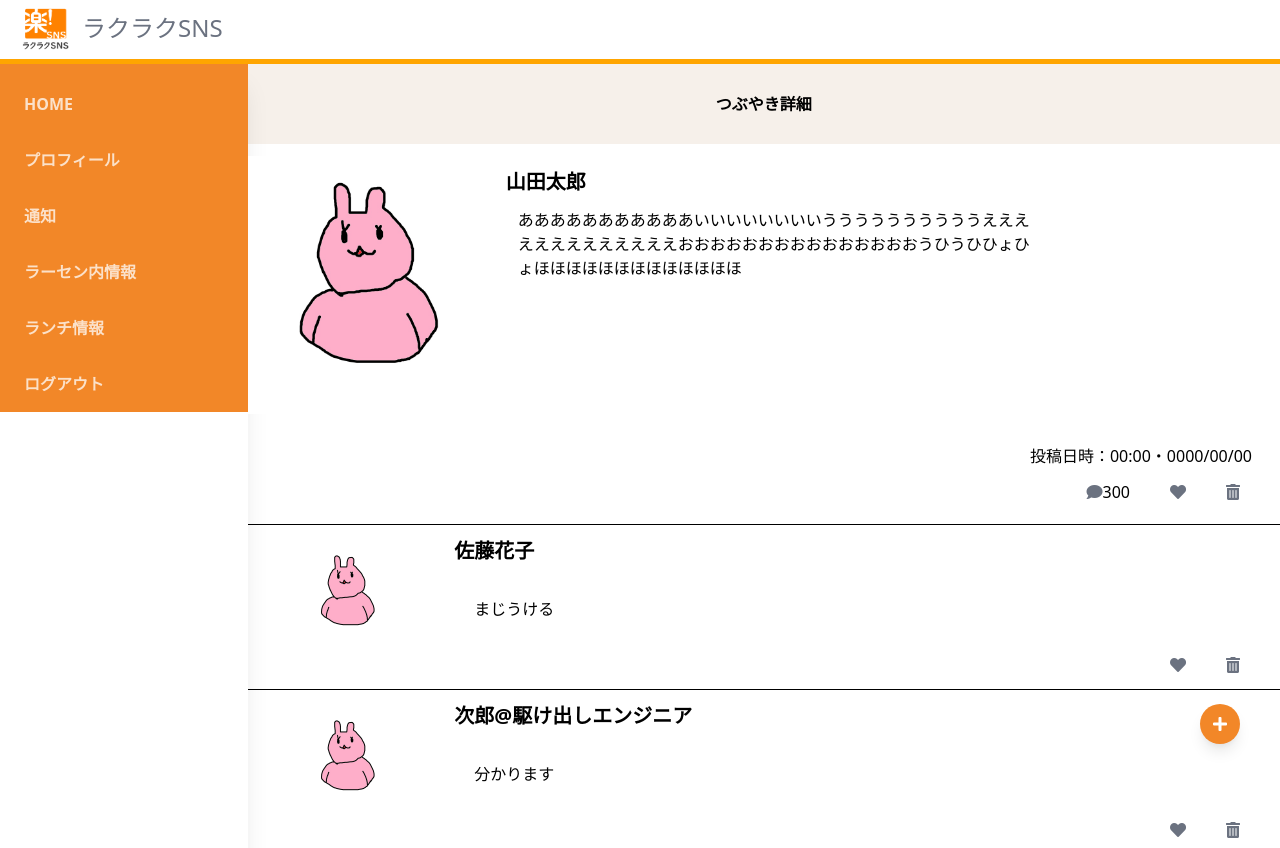
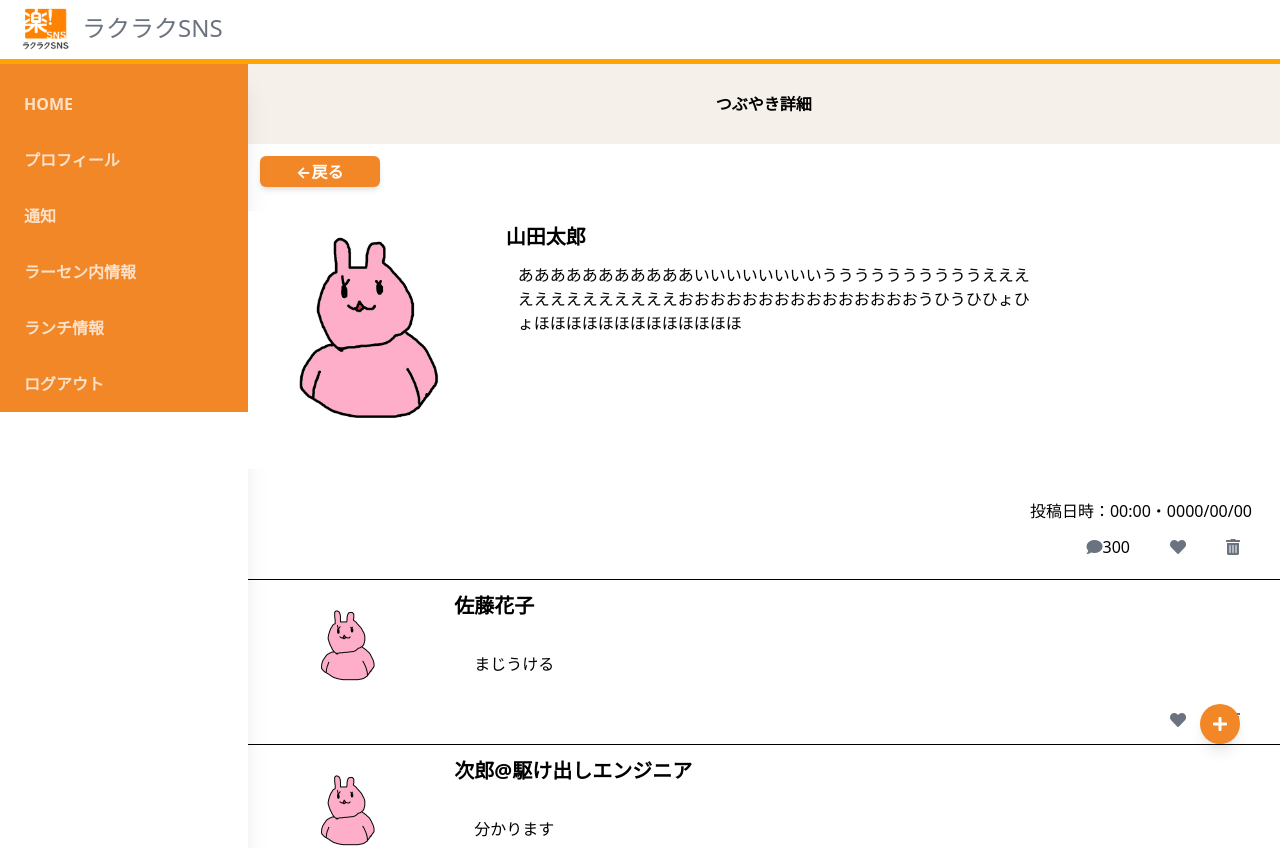
Before and after one commit to suzu1997/rakus-sns-app, a Next.js app: page /timeline/1 in a window 1280 px wide. Shown: the top 848 px of the page. Built offline with nearby package versions, Linux system fonts and the light colour scheme.

Commit message:
つぶやき詳細ページに戻るボタン追加

```diff
--- a/src/pages/timeline/[id].tsx
+++ b/src/pages/timeline/[id].tsx
@@ -1,6 +1,6 @@
 import Image from "next/image";
 import { NextPage } from "next";
-import { useState } from "react";
+import { useCallback, useState } from "react";
 import { MenuBar } from "../../components/MenuBar";
 import { CommentIcon } from "../../components/CommentIcon";
 import { SubHeader } from "../../components/SubHeader";
@@ -8,6 +8,8 @@ import { FavoBtn } from "../../components/FavoBtn";
 //自分のつぶやきを消せるボタンコンポーネント(自分のつぶやきの時のみ表示させたい)
 import { TrashBtn } from "../../components/TrashBtn";
 import { PostBtn } from "../../components/PostBtn";
+import { useRouter } from "next/router";
+import { Button } from "../../components/Button";
 
 /**
  * つぶやき詳細画面.
@@ -35,6 +37,15 @@ const TweetDetail: NextPage = () => {
     borderBottom: "solid 1px black",
   };
 
+  //ルーターリンク
+  const router = useRouter();
+  /**
+   * 戻るボタン押下で発動.
+   */
+  const backPage = useCallback(() => {
+    router.back();
+  }, []);
+
   return (
     <>
       <div className="flex">
@@ -43,6 +54,11 @@ const TweetDetail: NextPage = () => {
         {/* サブヘッダー */}
         <div className="sm:w-10/12 w-full">
           <SubHeader title="つぶやき詳細" />
+
+          <div className="my-3 ml-3">
+            <Button label="←戻る" size="sm" onClick={backPage} />
+          </div>
+
           {/* つぶやき詳細 */}
           <div>
             <div className="pt-3 pb-3 flex">
```
